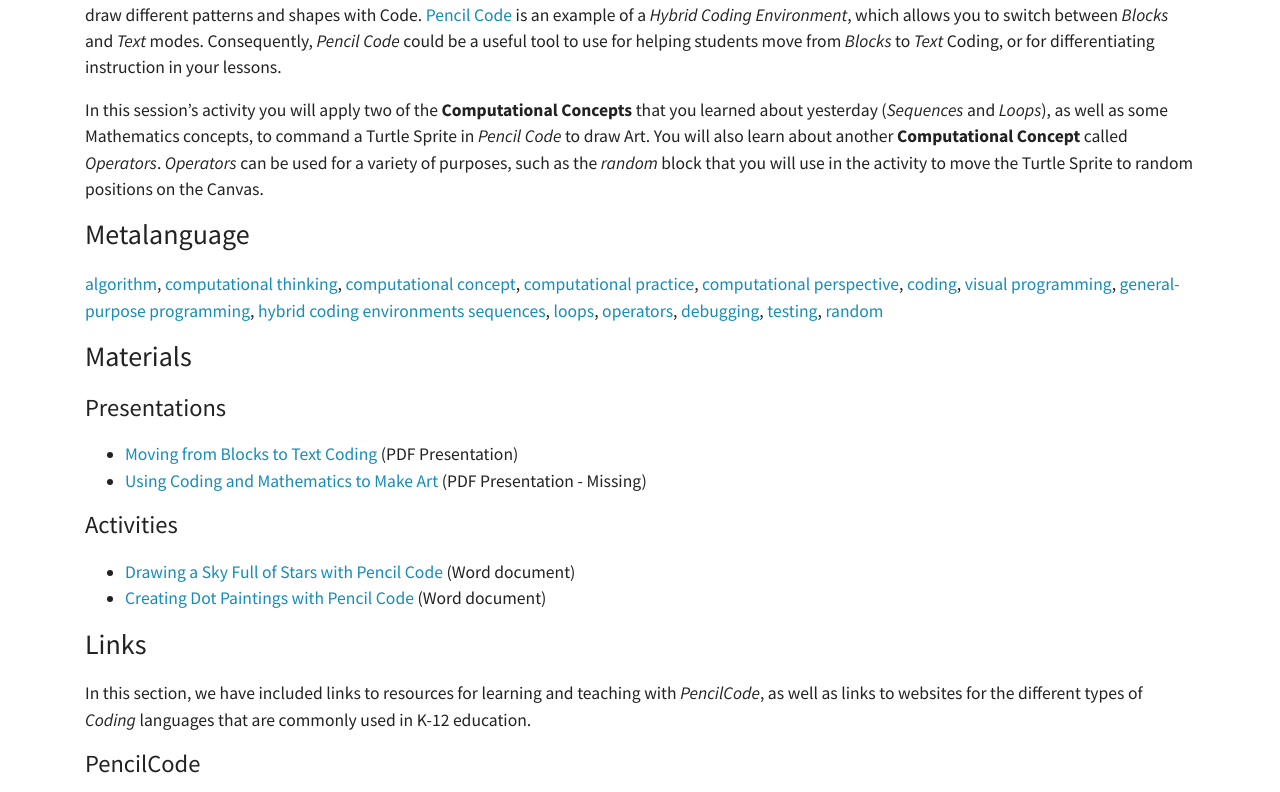
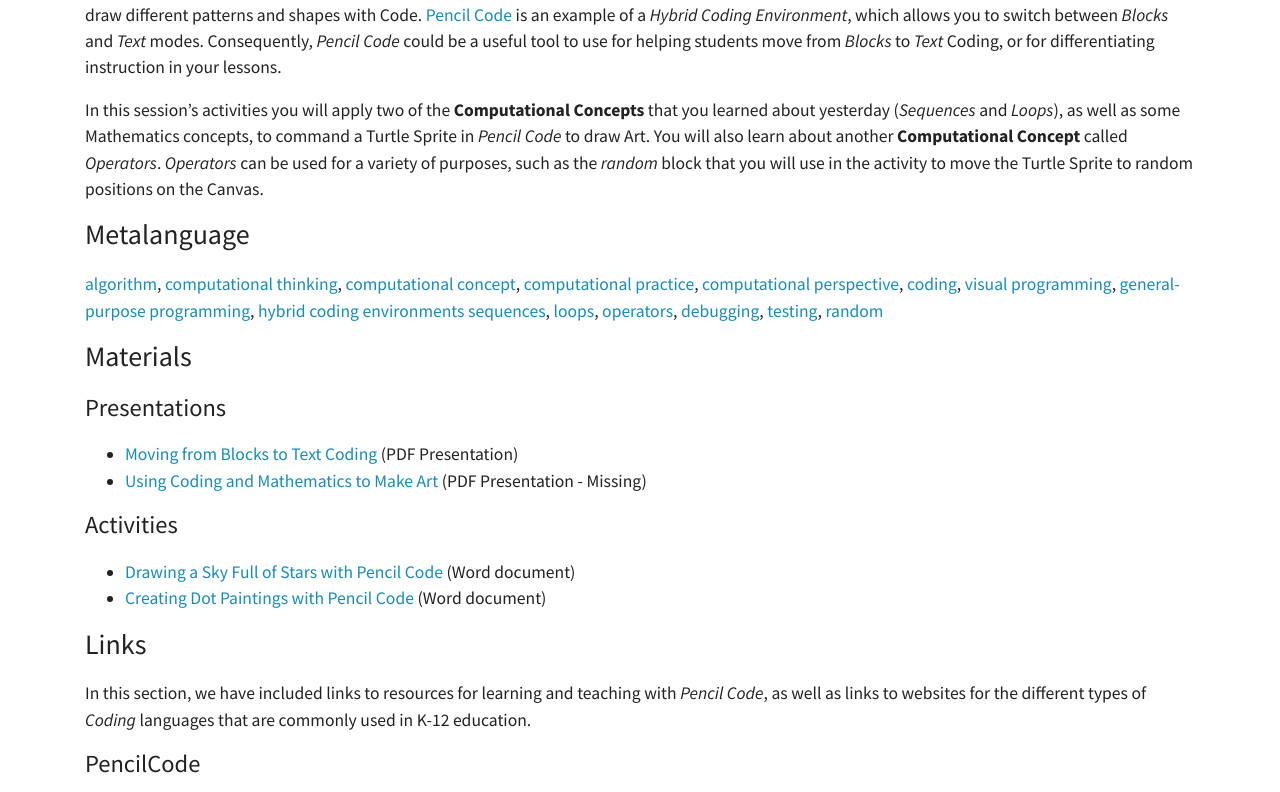
Before and after one commit to cs4s/intro-2018, a Jekyll site: the page built from day2/blocks_to_text/index.md, in a window 1280 px wide and 1400 px high. Shown: the part 449-1241 px from the top of the window. Built offline with Jekyll 4.4.1, drawn with Linux system fonts in a browser that asks for light colours.

```diff
--- a/_includes/header.html
+++ b/_includes/header.html
@@ -2,9 +2,8 @@
 
 <div id = "navigation-header">
   <nav class="navbar navbar-expand-md fixed-top navbar-dark bg-primary">
-    <a class="navbar-brand" href="{{ site.baseurl | append: '/' | append: current[1] }}">
+    <a class="navbar-brand" href="{{ site.baseurl | append: '/' }}">
       An Introduction to Coding &amp; Computational Thinking
-      <!-- {{ page.url | inspect }} -->
     </a>
     <button class="navbar-toggler" type="button" data-toggle="collapse" data-target="#navbarCollapse" aria-controls="navbarCollapse" aria-expanded="false" aria-label="Toggle navigation">
       <span class="navbar-toggler-icon"></span>
--- a/day2/blocks_to_text/index.md
+++ b/day2/blocks_to_text/index.md
@@ -18,7 +18,7 @@ After a presentation that explains the differences between *Blocks languages* to
 [Pencil Code](http://pencilcode.net/){:target="_blank"} is an example of a *Hybrid Coding Environment*, which allows you to switch between *Blocks* and *Text* modes.
 Consequently, *Pencil Code* could be a useful tool to use for helping students move from *Blocks* to *Text* Coding, or for differentiating instruction in your lessons.
 
-In this session's activity you will apply two of the **Computational Concepts** that you learned about yesterday (*Sequences* and *Loops*), as well as some Mathematics concepts, to command a Turtle Sprite in *Pencil Code* to draw Art.
+In this session's activities you will apply two of the **Computational Concepts** that you learned about yesterday (*Sequences* and *Loops*), as well as some Mathematics concepts, to command a Turtle Sprite in *Pencil Code* to draw Art.
 You will also learn about another **Computational Concept** called *Operators*.
 *Operators* can be used for a variety of purposes, such as the *random* block that you will use in the activity to move the Turtle Sprite to random positions on the Canvas.
 
@@ -35,12 +35,13 @@ You will also learn about another **Computational Concept** called *Operators*.
 
 ### Activities
 
+
 - [Drawing a Sky Full of Stars with Pencil Code]() (Word document)
 - [Creating Dot Paintings with Pencil Code]() (Word document)
 
 ## Links
 
-In this section, we have included links to resources for learning and teaching with *PencilCode*, as well as links to websites for the different types of *Coding* languages that are commonly used in K-12 education.
+In this section, we have included links to resources for learning and teaching with *Pencil Code*, as well as links to websites for the different types of *Coding* languages that are commonly used in K-12 education.
 
 ### PencilCode
 
```
Also changed, not shown: other parts of day2/blocks_to_text/index.md (+1 -1 lines), day2/index.md (+1 -1 lines), day2/lesson_planning/index.md (added, +71 -0 lines).
